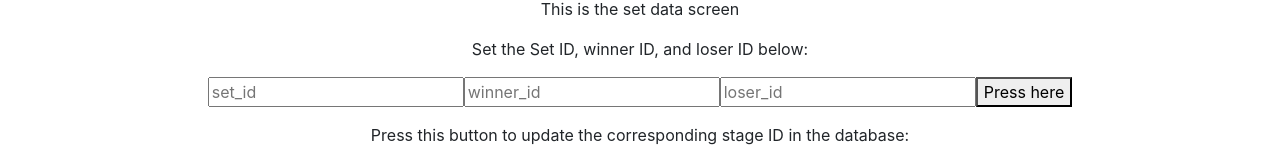
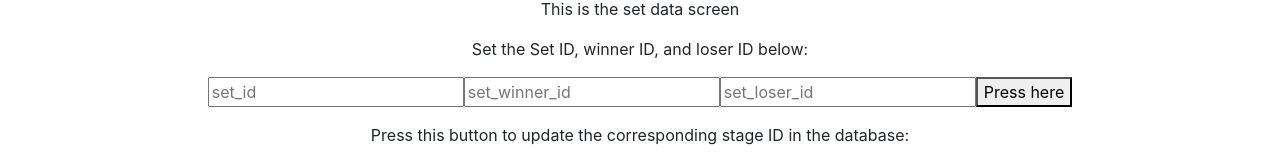
Before and after one commit to JoshSanch/cs411proj, a React (Create React App) app in the folder frontend/smashstats/: page /Sets in a window 1280 px wide. Shown: the part 139-300 px from the top of the page. Built offline with nearby package versions, Linux system fonts and the light colour scheme.

Commit message:
Added pages. Fixed Sets API call

```diff
--- a/frontend/smashstats/src/CharacterDataScreen.js
+++ b/frontend/smashstats/src/CharacterDataScreen.js
@@ -2,6 +2,7 @@ import './App.css';
 import React from 'react';
 import BootstrapTable from 'react-bootstrap-table-next';
 import ReactDOM from 'react-dom'
+import paginationFactory from 'react-bootstrap-table2-paginator';
 
 class CharacterDataScreen extends React.Component {
 
@@ -148,7 +149,7 @@ class CharacterDataScreen extends React.Component {
       //   }
       // ]
       const newTable = (
-        <BootstrapTable id="searchResultsTable" keyField="stage_id" data={newTableData} columns={newTableCols} />
+        <BootstrapTable id="searchResultsTable" keyField="stage_id" data={newTableData} columns={newTableCols} pagination={ paginationFactory() } />
       )
 
       ReactDOM.render(newTable , listItem)
--- a/frontend/smashstats/src/GameDataScreen.js
+++ b/frontend/smashstats/src/GameDataScreen.js
@@ -2,6 +2,7 @@ import './App.css';
 import React from 'react';
 import BootstrapTable from 'react-bootstrap-table-next';
 import ReactDOM from 'react-dom'
+import paginationFactory from 'react-bootstrap-table2-paginator';
 
 class GameDataScreen extends React.Component {
 
@@ -273,7 +274,7 @@ class GameDataScreen extends React.Component {
       //   }
       // ]
       const newTable = (
-        <BootstrapTable id="searchResultsTable" keyField="stage_id" data={newTableData} columns={newTableCols} />
+        <BootstrapTable id="searchResultsTable" keyField="stage_id" data={newTableData} columns={newTableCols} pagination={ paginationFactory() } />
       )
 
       ReactDOM.render(newTable , listItem)
--- a/frontend/smashstats/src/PlayerDataScreen.js
+++ b/frontend/smashstats/src/PlayerDataScreen.js
@@ -2,6 +2,7 @@ import './App.css';
 import React from 'react';
 import BootstrapTable from 'react-bootstrap-table-next';
 import ReactDOM from 'react-dom'
+import paginationFactory from 'react-bootstrap-table2-paginator';
 
 class PlayerDataScreen extends React.Component {
 
@@ -140,7 +141,7 @@ class PlayerDataScreen extends React.Component {
       //   }
       // ]
       const newTable = (
-        <BootstrapTable id="searchResultsTable" keyField="player_id" data={newTableData} columns={newTableCols} />
+        <BootstrapTable id="searchResultsTable" keyField="player_id" data={newTableData} columns={newTableCols} pagination={ paginationFactory() } />
       )
 
       console.log(newTableData);
--- a/frontend/smashstats/src/SetDataScreen.js
+++ b/frontend/smashstats/src/SetDataScreen.js
@@ -2,12 +2,13 @@ import './App.css';
 import React from 'react';
 import BootstrapTable from 'react-bootstrap-table-next';
 import ReactDOM from 'react-dom'
+import paginationFactory from 'react-bootstrap-table2-paginator';
 
 class PlayerDataScreen extends React.Component {
 
   constructor(props) {
     super(props);
-    this.state = { set_id: "", winner_id: "", loser_id: ""};
+    this.state = { set_id: "", set_winner_id: "", set_loser_id: ""};
     this.stateButtonHandler = this.stateButtonHandler.bind(this);
     this.handleSetIDChange = this.handleSetIDChange.bind(this);
     this.handleWinnerIDChange = this.handleWinnerIDChange.bind(this);
@@ -25,22 +26,22 @@ class PlayerDataScreen extends React.Component {
   }
 
   handleWinnerIDChange(e) {
-    this.setState({winner_id: e.target.value});
+    this.setState({set_winner_id: e.target.value});
   }
 
   handleLoserIDChange(e) {
-    this.setState({loser_id: e.target.value});
+    this.setState({set_loser_id: e.target.value});
   }
 
   setEmptyToNull() {
     if (this.state.set_id === "") {
       this.setState({set_id: null});
     }
-    if (this.state.winner_id === "") {
-      this.setState({winner_id: null});
+    if (this.state.set_winner_id === "") {
+      this.setState({set_winner_id: null});
     }
-    if (this.state.loser_id === "") {
-      this.setState({loser_id: null});
+    if (this.state.set_loser_id === "") {
+      this.setState({set_loser_id: null});
     }
   }
 
@@ -48,8 +49,8 @@ class PlayerDataScreen extends React.Component {
     e.preventDefault();
     this.setEmptyToNull()
     document.getElementById("p1").innerHTML = "set_id entered: " + this.state.set_id;
-    document.getElementById("p2").innerHTML = "winner_id entered: " + this.state.winner_id;
-    document.getElementById("pp2").innerHTML = "loser_id entered: " + this.state.loser_id;
+    document.getElementById("p2").innerHTML = "set_winner_id entered: " + this.state.set_winner_id;
+    document.getElementById("pp2").innerHTML = "set_loser_id entered: " + this.state.set_loser_id;
   }
 
   updateChangeHandler(e) {
@@ -64,8 +65,8 @@ class PlayerDataScreen extends React.Component {
         headers: { 'Content-Type': 'application/json' },
         body: JSON.stringify({
           set_id: this.state.set_id,
-          winner_id: this.state.winner_id,
-          loser_id: this.state.loser_id
+          set_winner_id: this.state.set_winner_id,
+          set_loser_id: this.state.set_loser_id
         })
     };
 
@@ -84,8 +85,8 @@ class PlayerDataScreen extends React.Component {
         headers: { 'Content-Type': 'application/json' },
         body: JSON.stringify({
           set_id: this.state.set_id,
-          winner_id: this.state.winner_id,
-          loser_id: this.state.loser_id
+          set_winner_id: this.state.set_winner_id,
+          set_loser_id: this.state.set_loser_id
         })
     };
 
@@ -104,8 +105,8 @@ class PlayerDataScreen extends React.Component {
         headers: { 'Content-Type': 'application/json' },
         body: JSON.stringify({
           set_id: this.state.set_id,
-          winner_id: this.state.winner_id,
-          loser_id: this.state.loser_id
+          set_winner_id: this.state.set_winner_id,
+          set_loser_id: this.state.set_loser_id
         })
     };
 
@@ -124,8 +125,8 @@ class PlayerDataScreen extends React.Component {
         headers: { 'Content-Type': 'application/json' },
         body: JSON.stringify({
           set_id: this.state.set_id,
-          winner_id: this.state.winner_id,
-          loser_id: this.state.loser_id
+          set_winner_id: this.state.set_winner_id,
+          set_loser_id: this.state.set_loser_id
         })
     };
 
@@ -141,23 +142,16 @@ class PlayerDataScreen extends React.Component {
         dataField: 'set_id',
         text: 'Set ID'
       }, {
-        dataField: 'winner_id',
+        dataField: 'set_winner_id',
         text: 'Winner ID'
       }, {
-        dataField: 'loser_id',
+        dataField: 'set_loser_id',
         text: 'Loser ID'
       }
       ];
-      // newTableData = [
-      //   {
-      //     set_id: 1,
-      //     winner_id: 2,
-      //     loser_id: 3
-      //   }
-      // ]
       const listItem = document.getElementById("searchResultsDIV");
       const newTable = (
-        <BootstrapTable id="searchResultsTable" keyField="stage_id" data={newTableData} columns={newTableCols} />
+        <BootstrapTable id="searchResultsTable" keyField="stage_id" data={newTableData} columns={newTableCols} pagination={ paginationFactory() } />
       )
 
       ReactDOM.render(newTable , listItem)
@@ -171,10 +165,10 @@ class PlayerDataScreen extends React.Component {
       dataField: 'set_id',
       text: 'Set ID'
     }, {
-      dataField: 'winner_id',
+      dataField: 'set_winner_id',
       text: 'Winner ID'
     }, {
-      dataField: 'loser_id',
+      dataField: 'set_loser_id',
       text: 'Loser ID'
     }
     ];
@@ -196,15 +190,15 @@ class PlayerDataScreen extends React.Component {
             />
             <input
               type="text"
-              value={this.state.winner_id}
+              value={this.state.set_winner_id}
               onChange={this.handleWinnerIDChange}
-              placeholder="winner_id"
+              placeholder="set_winner_id"
             />
             <input
               type="text"
-              value={this.state.loser_id}
+              value={this.state.set_loser_id}
               onChange={this.handleLoserIDChange}
-              placeholder="loser_id"
+              placeholder="set_loser_id"
             />
             <button type="submit" onClick={this.stateButtonHandler}>Press here</button>
           </form>
--- a/frontend/smashstats/src/StageDataScreen.js
+++ b/frontend/smashstats/src/StageDataScreen.js
@@ -2,6 +2,7 @@ import './App.css';
 import React, { useEffect } from 'react';
 import BootstrapTable from 'react-bootstrap-table-next';
 import ReactDOM from 'react-dom'
+import paginationFactory from 'react-bootstrap-table2-paginator';
 
 class StageDataScreen extends React.Component {
 
@@ -132,7 +133,7 @@ class StageDataScreen extends React.Component {
       ];
       const listItem = document.getElementById("searchResultsDIV");
       const newTable = (
-        <BootstrapTable id="searchResultsTable" keyField="stage_id" data={newTableData} columns={newTableCols} />
+        <BootstrapTable id="searchResultsTable" keyField="stage_id" data={newTableData} columns={newTableCols} pagination={ paginationFactory() } />
       )
 
       ReactDOM.render(newTable , listItem)
```
